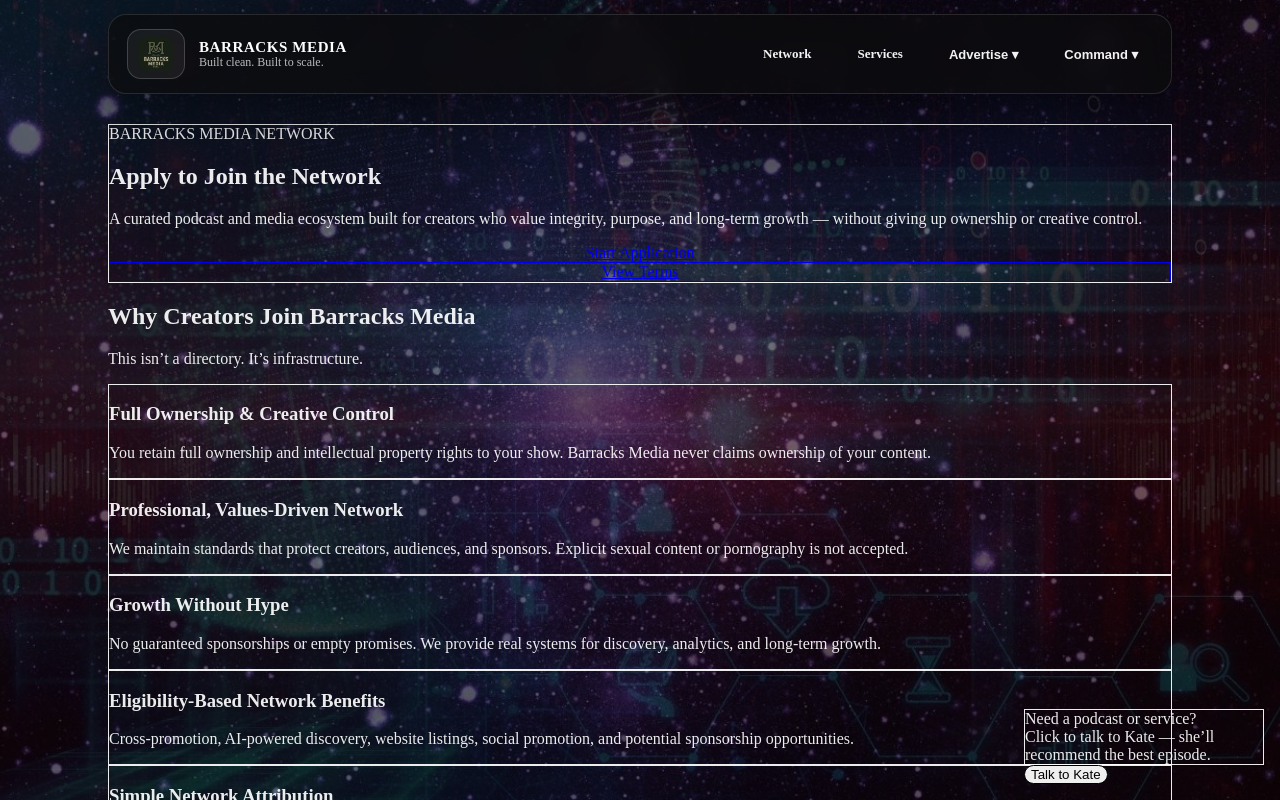
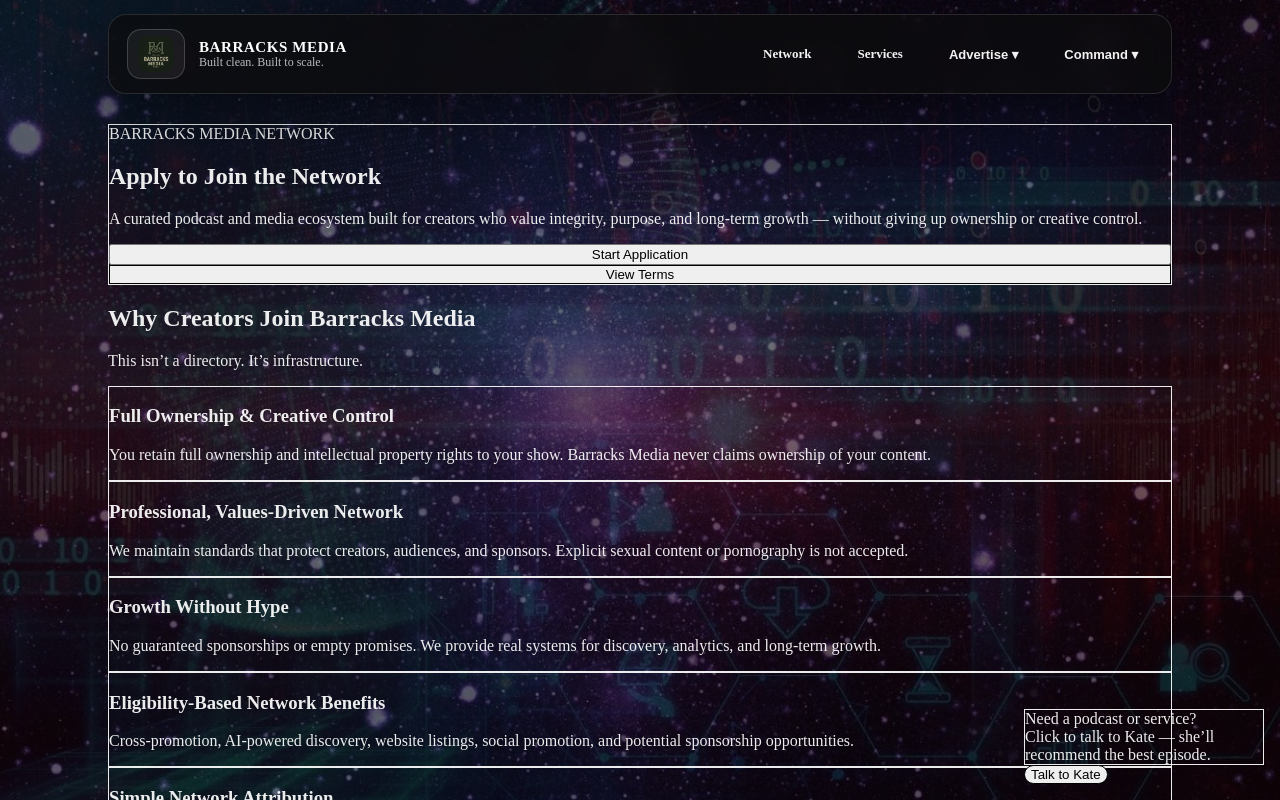
Before and after one commit to bigstock2001/new-barracks-media, a Next.js app: page /apply in a window 1280 px wide. Shown: the top 800 px of the page. Built offline with nearby package versions, Linux system fonts and the light colour scheme.

Commit message:
update buttons

```diff
--- a/app/apply/page.jsx
+++ b/app/apply/page.jsx
@@ -1,5 +1,3 @@
-// app/apply/page.jsx
-
 export const metadata = {
   title: "Apply to Join the Barracks Media Network",
   description:
@@ -13,6 +11,11 @@
   "https://docs.google.com/forms/d/e/1FAIpQLSfmKm2Pq0TmS1hV6tOc1wuLfZzEAPll9CwnVSABvi3UwANkTw/viewform?embedded=true";
 
 export default function ApplyPage() {
+  function scrollTo(id) {
+    const el = document.getElementById(id);
+    if (el) el.scrollIntoView({ behavior: "smooth" });
+  }
+
   return (
     <main className="relative overflow-hidden">
       {/* Background */}
@@ -38,10 +41,11 @@
             or creative control.
           </p>
 
-          {/* FIXED BUTTONS (NO BLUE LINKS) */}
+          {/* BUTTONS */}
           <div className="mt-8 flex flex-col sm:flex-row gap-4">
-            <a
-              href="#apply"
+            <button
+              type="button"
+              onClick={() => scrollTo("apply")}
               className="
                 inline-flex items-center justify-center
                 rounded-xl
@@ -55,10 +59,11 @@
               "
             >
               Start Application
-            </a>
+            </button>
 
-            <a
-              href="#terms"
+            <button
+              type="button"
+              onClick={() => scrollTo("terms")}
               className="
                 inline-flex items-center justify-center
                 rounded-xl
@@ -73,7 +78,7 @@
               "
             >
               View Terms
-            </a>
+            </button>
           </div>
         </section>
 
@@ -199,8 +204,9 @@
             we’d be proud to review your application.
           </p>
 
-          <a
-            href="#apply"
+          <button
+            type="button"
+            onClick={() => scrollTo("apply")}
             className="
               inline-flex items-center justify-center
               mt-6 rounded-xl
@@ -213,7 +219,7 @@
             "
           >
             Apply Now
-          </a>
+          </button>
         </section>
       </div>
     </main>
```
